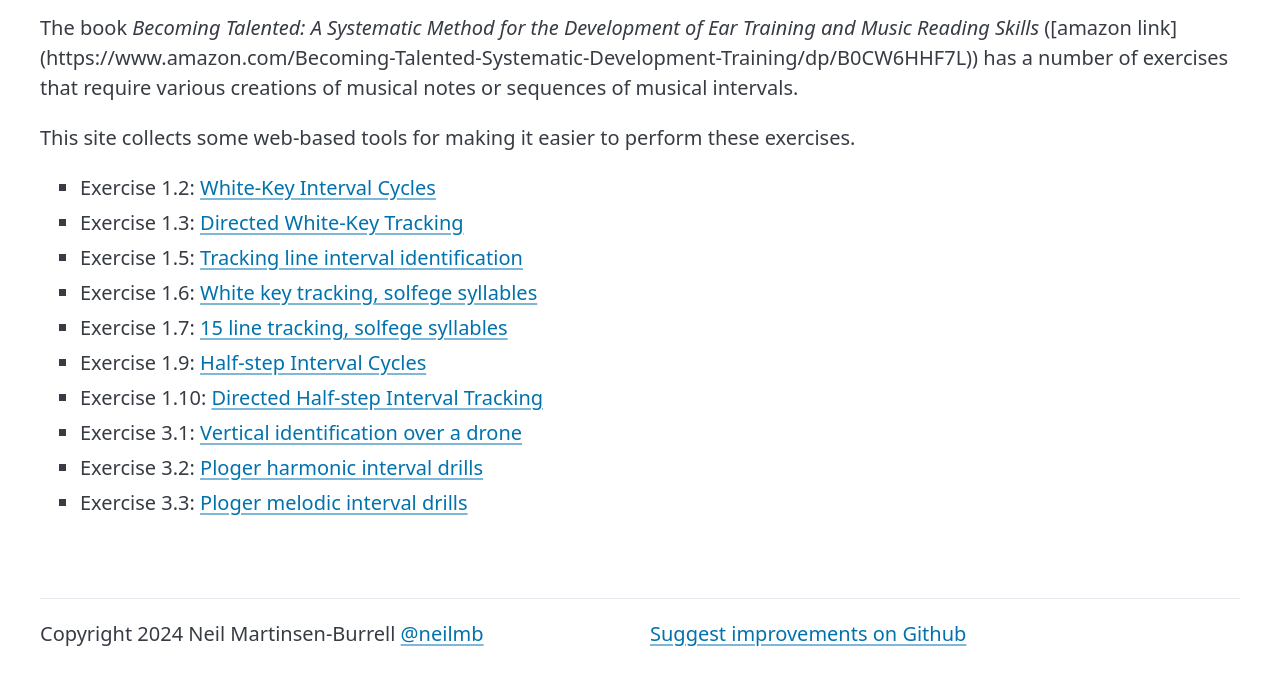
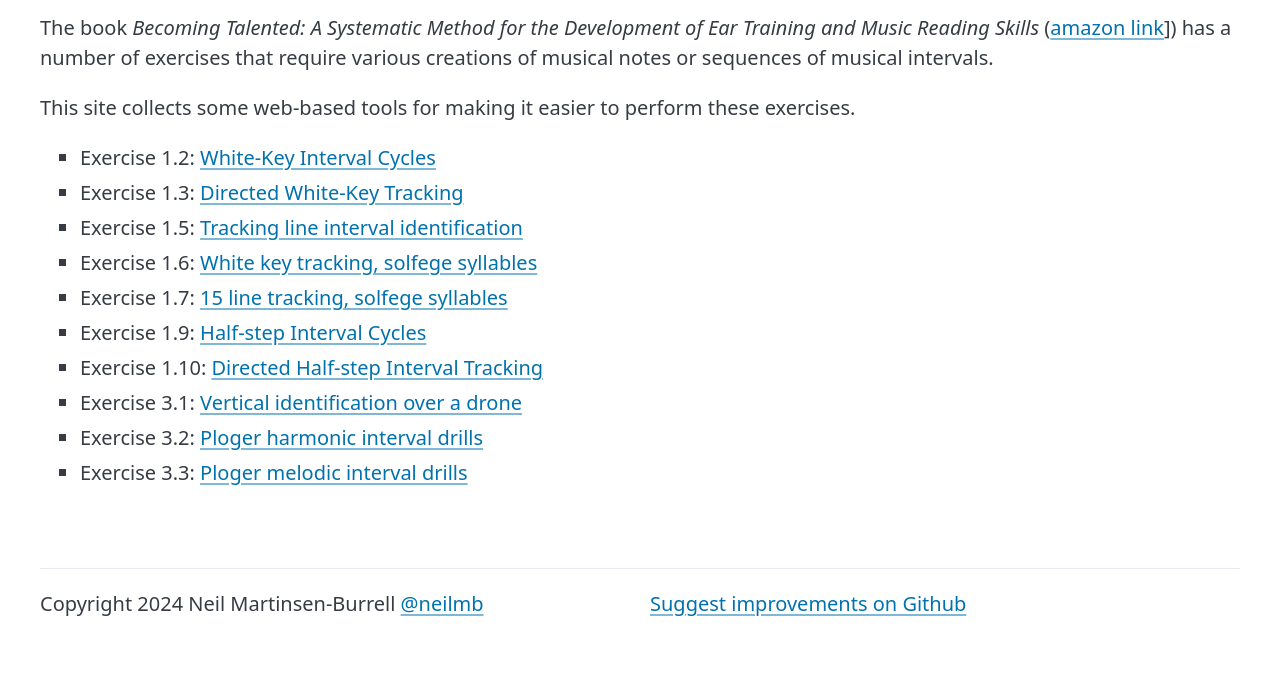
Before and after one commit to neilmb/becoming-talented-tools, an Eleventy site: page src/index.html in a window 1280 px wide. Shown: the part 72-756 px from the top of the page. Built offline with nearby package versions, Linux system fonts and the light colour scheme; Eleventy itself is replaced by a stand-in of ours; files that its build step writes are made by us from their sources.

Commit message:
fix link syntax

```diff
--- a/src/index.html
+++ b/src/index.html
@@ -4,10 +4,10 @@ title: Becoming Talented exercise tools
 ---
 
 <p>The book <cite>Becoming Talented: A Systematic Method for the Development
-  of Ear Training and Music Reading Skills</cite> ([amazon
-link](https://www.amazon.com/Becoming-Talented-Systematic-Development-Training/dp/B0CW6HHF7L))
-has a number of exercises that require various creations of musical notes or
-sequences of musical intervals.</p>
+  of Ear Training and Music Reading Skills</cite> (<a
+  href="https://www.amazon.com/Becoming-Talented-Systematic-Development-Training/dp/B0CW6HHF7L">amazon
+link</a>]) has a number of exercises that require various creations of musical
+notes or sequences of musical intervals.</p>
 
 <p>This site collects some web-based tools for making it easier to perform
 these exercises.</p>
```
